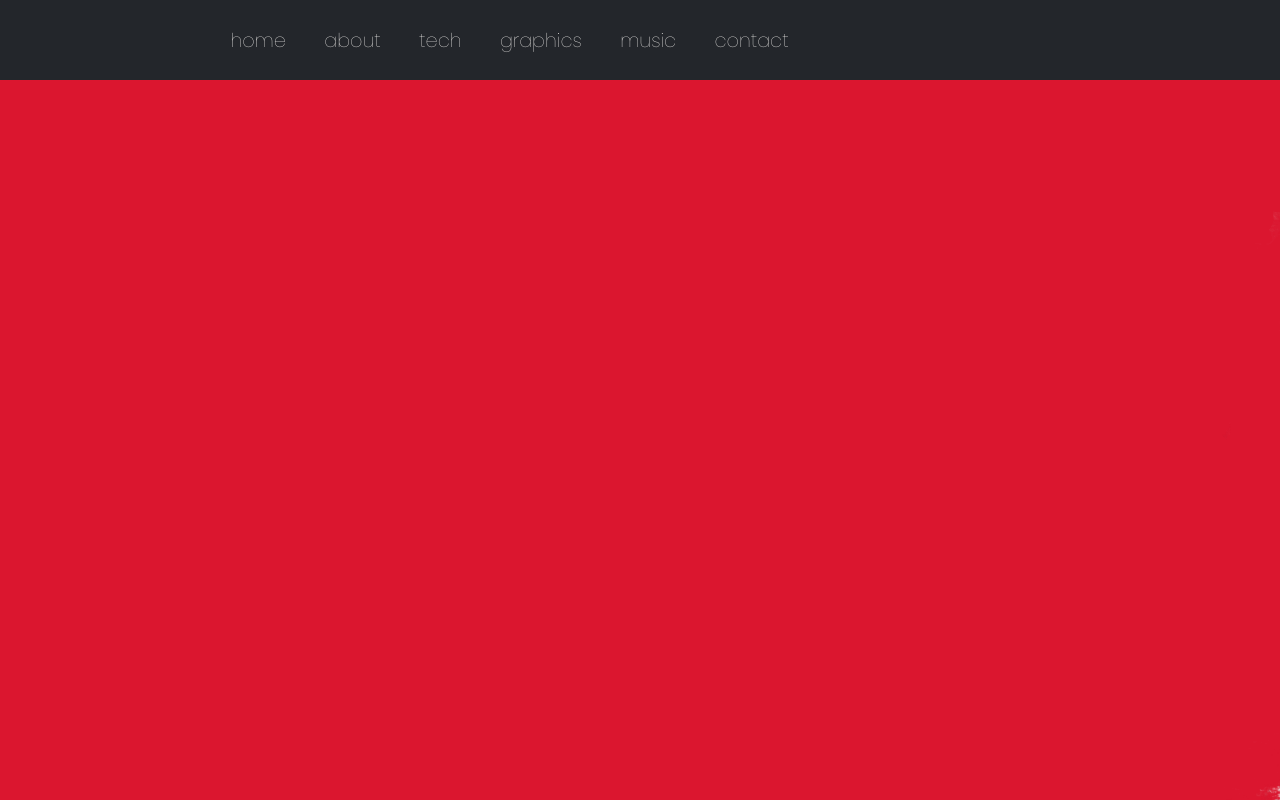
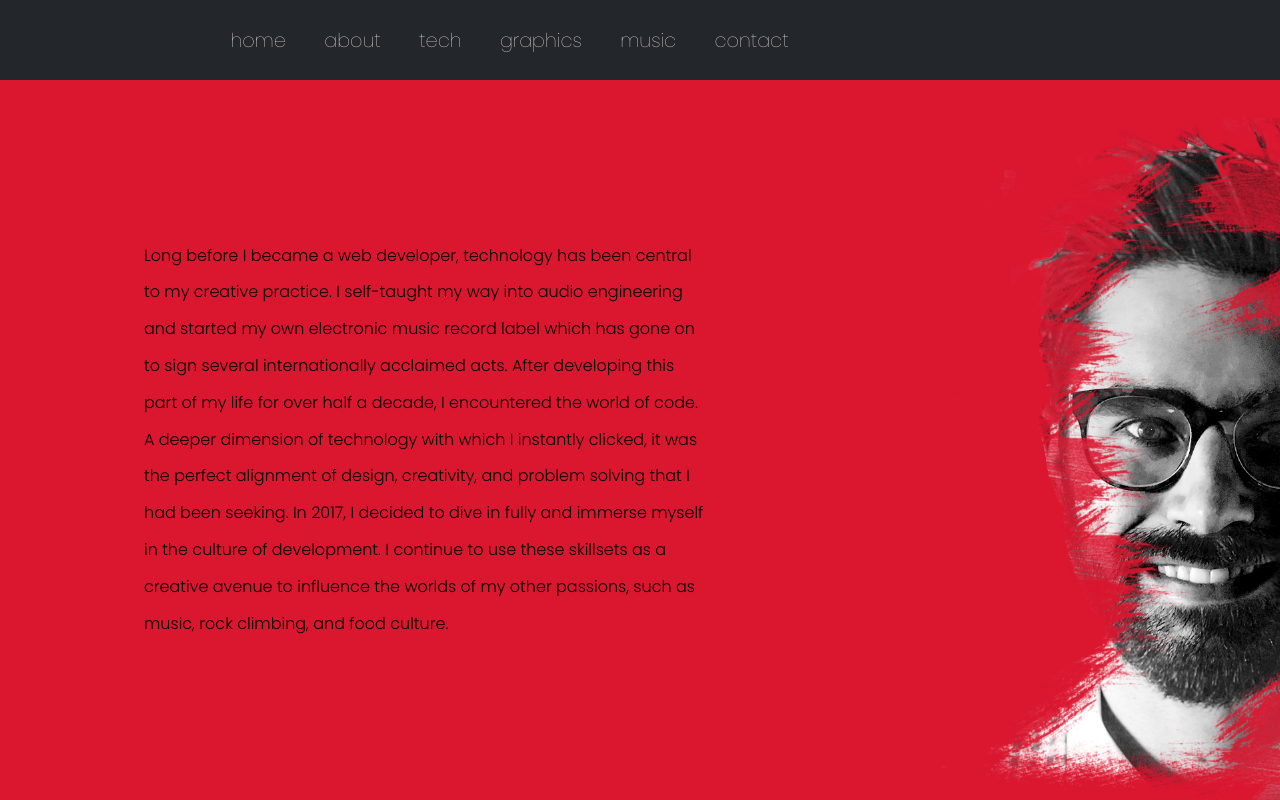
Before and after one commit to kiserr10/im-ross-kiser, a React (Create React App) app: page /about in a window 1280 px wide. Built offline with nearby package versions, Linux system fonts and the light colour scheme.

Commit message:
added about bio

```diff
--- a/src/components/pages/About.js
+++ b/src/components/pages/About.js
@@ -6,6 +6,9 @@ class About extends Component {
   render() {
     return (
       <div className="about-wrapper">
+        <div className="about-bio">
+          <p>Long before I became a web developer, technology has been central to my creative practice. I self-taught my way into audio engineering and started my own electronic music record label which has gone on to sign several internationally acclaimed acts. After developing this part of my life for over half a decade, I encountered the world of code. A deeper dimension of technology with which I instantly clicked, it was the perfect alignment of design, creativity, and problem solving that I had been seeking. In 2017, I decided to dive in fully and immerse myself in the culture of development. I continue to use these skillsets as a creative avenue to influence the worlds of my other passions, such as music, rock climbing, and food culture.</p>
+        </div>
         <img className="art-face" src={portrait} alt="Ross Abstract Face" />
       </div>
     )
--- a/src/style_sheets/_about.scss
+++ b/src/style_sheets/_about.scss
@@ -3,11 +3,24 @@
 .about-wrapper{
   height: calc(100vh - 5em);
   background-color: $blood-red;
+  display: flex;
   .art-face{
     height: 100%;
     width: auto;
     position: absolute;
-    bottom: -5rem;
-    right: -32rem;
+    bottom: -3vw;
+    right: -19vw;
+  }
+  .about-bio{
+    margin: 1em 5vw;
+    padding-left: 5em;
+    width: 50%;
+    display: flex;
+    align-items: center;
+    p{
+      font-family: $main-font;
+      font-weight: 300;
+      line-height: 2.3em;
+    }
   }
 }
--- a/src/style_sheets/main.scss
+++ b/src/style_sheets/main.scss
@@ -74,12 +74,12 @@ h2{
 
 /* MEDIA QUERIES */
 
-@media only screen and (max-width: 1000px){
+@media only screen and (max-width: 1024px){
   .about-wrapper{
     .art-face{
       height: 80%;
-      bottom: -3rem;
-      right: -26rem;
+      // bottom: -3vh;
+      // right: -26vw;
     }
   }
 }
```
